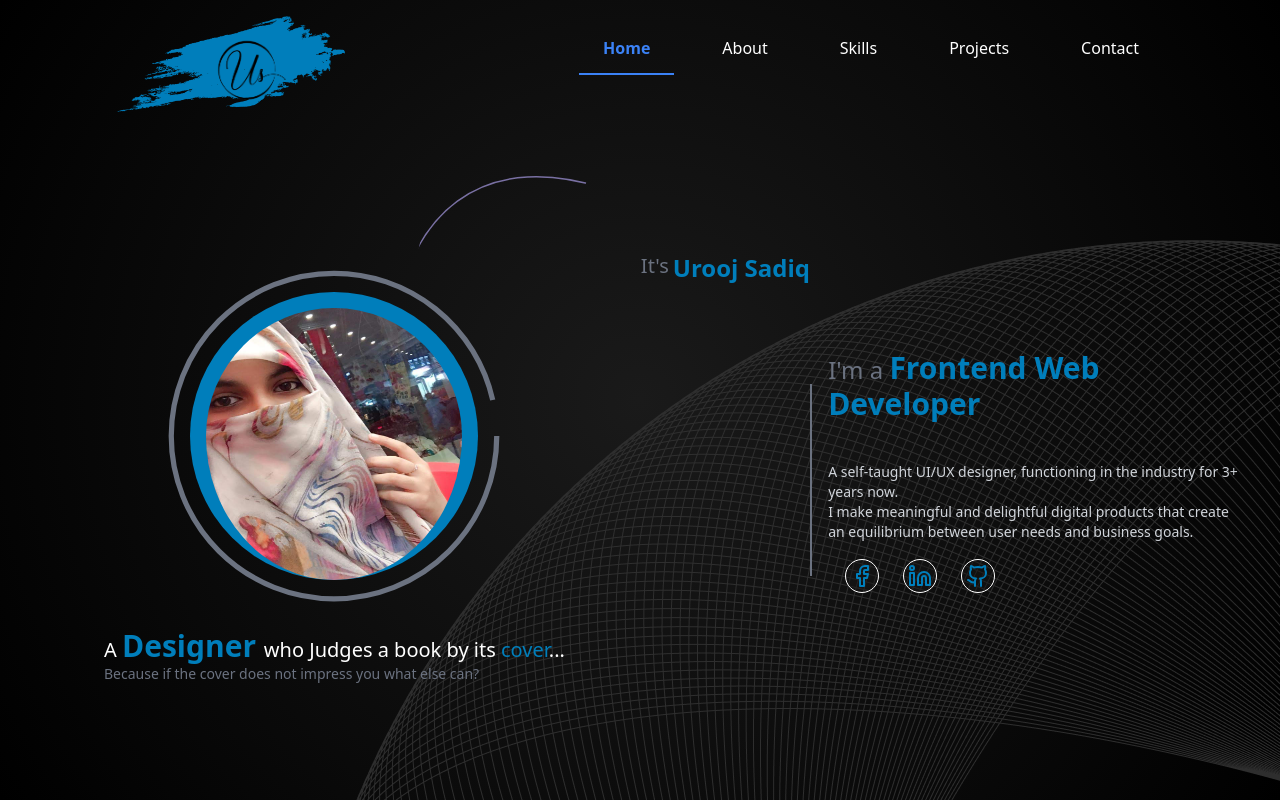
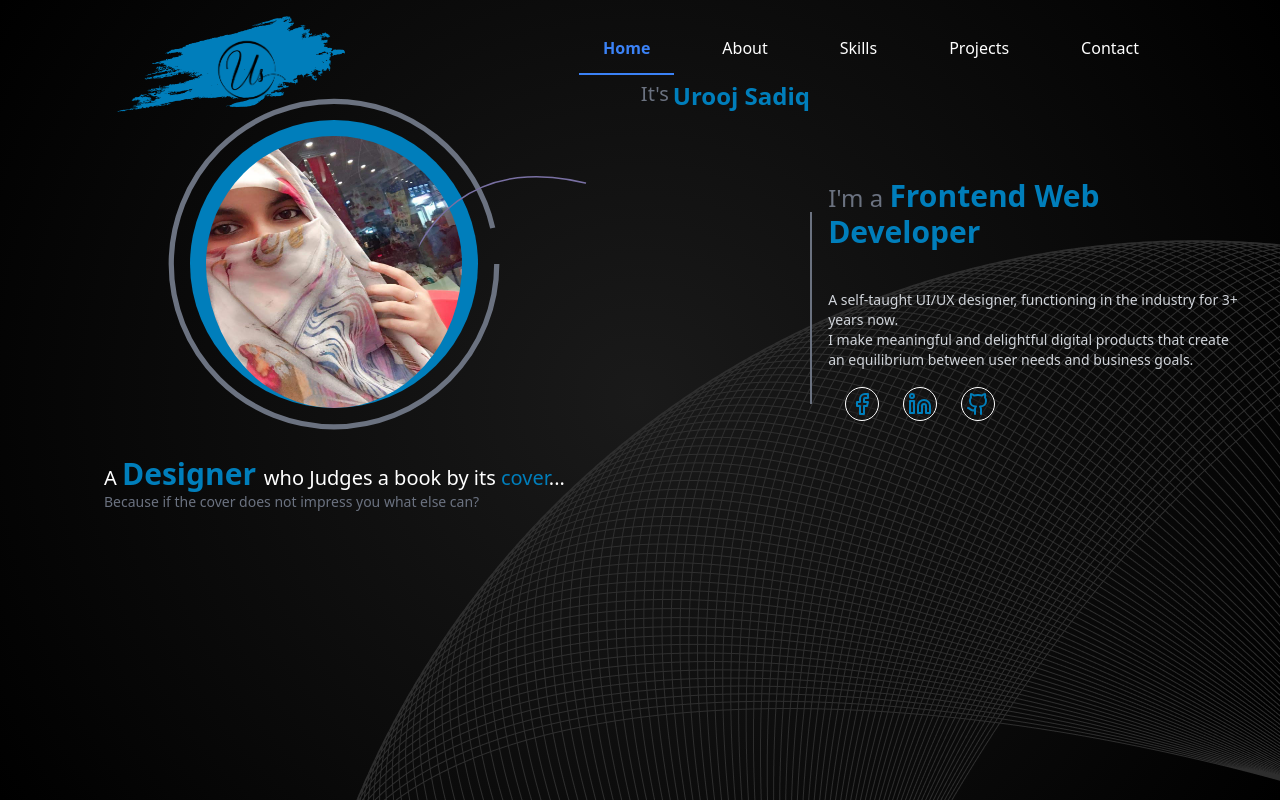
Before and after one commit to UroojSadiq22/personal-portfolio, a Next.js app: page / in a window 1280 px wide. Shown: the top 800 px of the page. Built offline with nearby package versions, Linux system fonts and the light colour scheme.

Commit message:
updated code

```diff
--- a/src/app/page.tsx
+++ b/src/app/page.tsx
@@ -23,7 +23,8 @@ export default function Home() {
     },
   };
   return (
-    <main className="bg-[url('/background.png')] w-full mx-auto min-h-screen flex flex-col sm:flex-row justify-around items-center px-4 sm:px-10">
+    <main className="bg-[url('/background.png')] container mx-auto min-h-screen overflow-hidden">
+      <div className="flex flex-col sm:flex-row justify-around items-center px-4 sm:px-10">
       <div className="lg:pt-0 pt-10 flex lg:flex-row flex-col-reverse justify-start lg:gap-1 gap-8">
         <div className="md:px-10 pt-4">
           <div className="relative flex items-center justify-center">
@@ -190,6 +191,9 @@ export default function Home() {
           </div>
         </div>
       </div>
+      </div>
+
+
     </main>
   );
 }
--- a/src/app/projects/page.tsx
+++ b/src/app/projects/page.tsx
@@ -72,7 +72,7 @@ export default function Projects() {
   }, []);
 
   return (
-    <main className="bg-[url('/background.png')]">
+    <main className="bg-[url('/background.png')] overflow-hidden">
       <h1 className="lg:mt-20 mt-14 md:text-3xl text-2xl text-white text-center font-bold">Recent <span className="md:text-5xl text-4xl text-[#007EBB]">Projects</span></h1>
       <div className="lg:grid lg:grid-cols-2 flex flex-col items-start lg:mt-12 mt-40 lg:px-10 md:px-6 px-4">
         {projects.map((item ,index) => (
```
